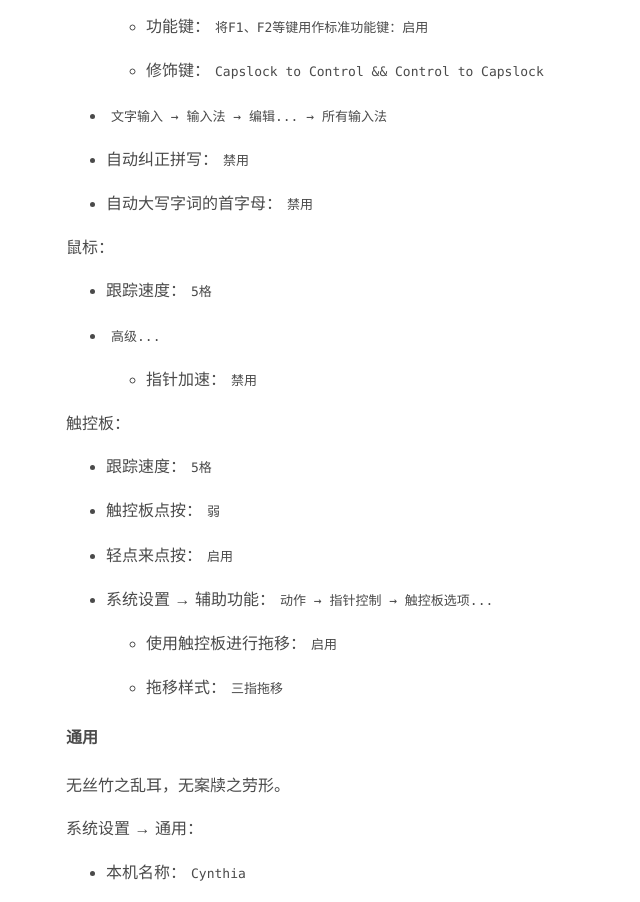
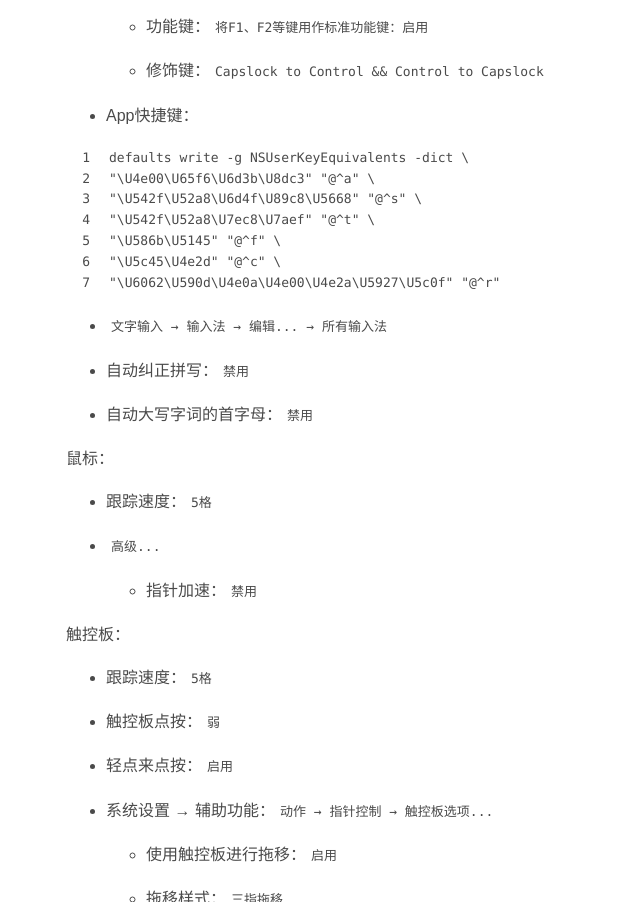
Before and after one commit to arinsong2001/arinsong2001.github.io, a plain HTML site: page 2023/01/29/Mac-configs/index.html in a window 1280 px wide. Shown: the part 972-1874 px from the top of the page, without its empty margins (310-950 px from the left). Drawn offline with Linux system fonts and the light colour scheme; a small style sheet from the web is missing.

Commit message:
Site updated: 2025-10-19 18:03:17

```diff
--- a/2023/01/29/Mac-configs/index.html
+++ b/2023/01/29/Mac-configs/index.html
@@ -111,6 +111,12 @@
 </li>
 </ul>
 </li>
+<li><p>App快捷键：</p>
+</li>
+</ul>
+<figure class="highlight plaintext"><table><tr><td class="gutter"><pre><span class="line">1</span><br><span class="line">2</span><br><span class="line">3</span><br><span class="line">4</span><br><span class="line">5</span><br><span class="line">6</span><br><span class="line">7</span><br></pre></td><td class="code"><pre><span class="line">defaults write -g NSUserKeyEquivalents -dict \</span><br><span class="line">&quot;\U4e00\U65f6\U6d3b\U8dc3&quot; &quot;@^a&quot; \</span><br><span class="line">&quot;\U542f\U52a8\U6d4f\U89c8\U5668&quot; &quot;@^s&quot; \</span><br><span class="line">&quot;\U542f\U52a8\U7ec8\U7aef&quot; &quot;@^t&quot; \</span><br><span class="line">&quot;\U586b\U5145&quot; &quot;@^f&quot; \</span><br><span class="line">&quot;\U5c45\U4e2d&quot; &quot;@^c&quot; \</span><br><span class="line">&quot;\U6062\U590d\U4e0a\U4e00\U4e2a\U5927\U5c0f&quot; &quot;@^r&quot;</span><br></pre></td></tr></table></figure>
+
+<ul>
 <li><p><code>文字输入 → 输入法 → 编辑... → 所有输入法</code></p>
 </li>
 <li><p>自动纠正拼写：<code>禁用</code></p>
```
Also changed, not shown: page/3/index.html (+6 -0 lines).
